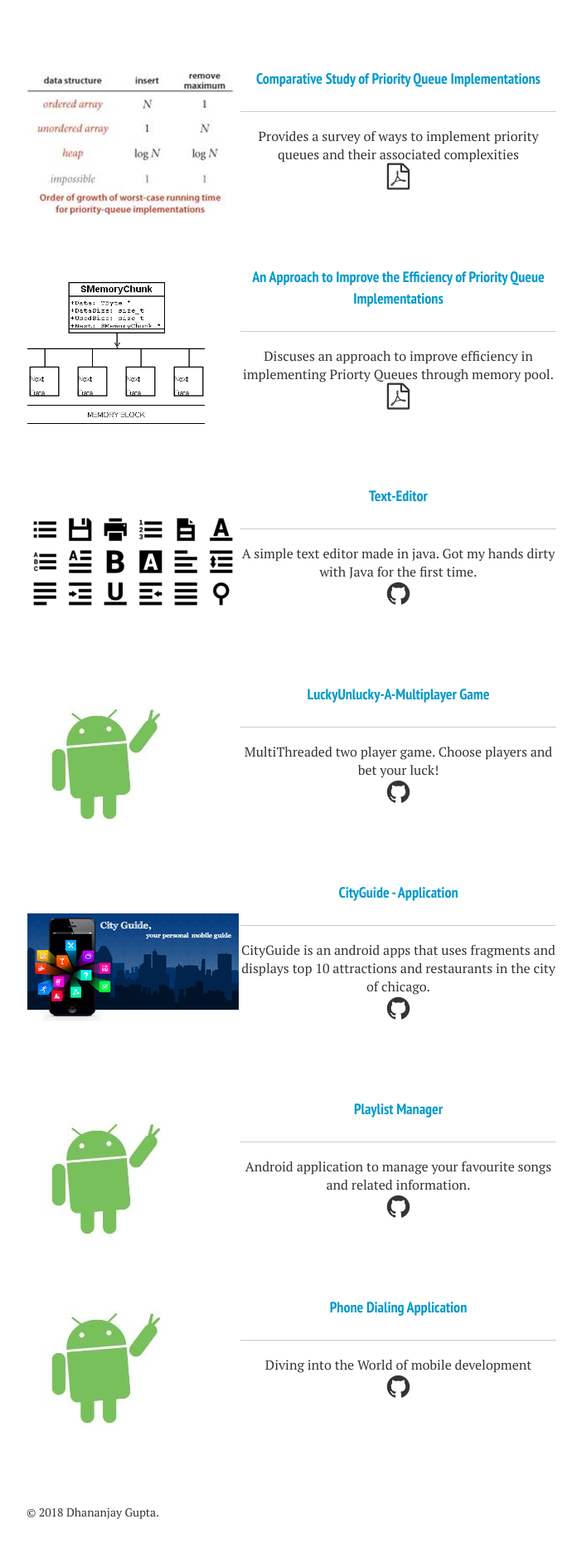
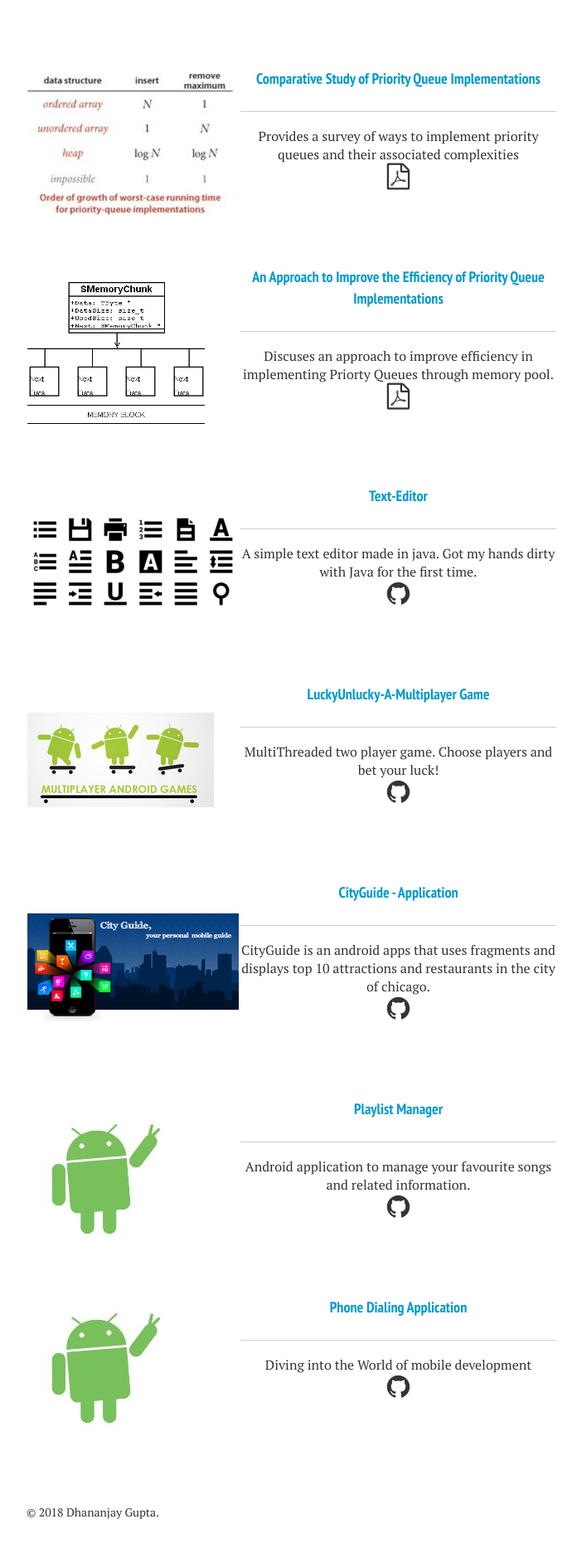
Before and after one commit to DhananjayGupta300/DhananjayGupta300.github.io, a Jekyll site: the page built from projects/index.md, in a window 1280 px wide. Shown: the part 1185-3063 px from the top of the page at 83% size, without its empty margins (288-990 px from the left). Built offline with Jekyll 4.4.1, drawn with Linux system fonts in a browser that asks for light colours; nearby versions of some CDN libraries; comment, search, counter and statistics services are not loaded.

Commit message:
Update index.md

```diff
--- a/projects/index.md
+++ b/projects/index.md
@@ -53,7 +53,7 @@ projects:
     - title: "LuckyUnlucky-A-Multiplayer Game"
       link: "https://github.com/DhananjayGupta300/LuckyUnlucky-A-MultiPlayer-Game"
       github: "https://github.com/DhananjayGupta300/LuckyUnlucky-A-MultiPlayer-Game"
-      image: "/images/Dhananjay Gupta Android.jpg"
+      image: "/images/Dhananjay%20Gupta%20Lucky%20Unlucky.jpg"
       about: "MultiThreaded two player game. Choose players and bet your luck!"
 
     - title: "CityGuide - Application"
```
